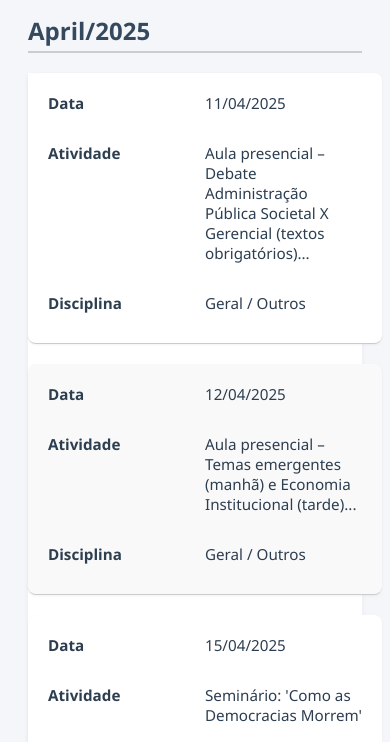
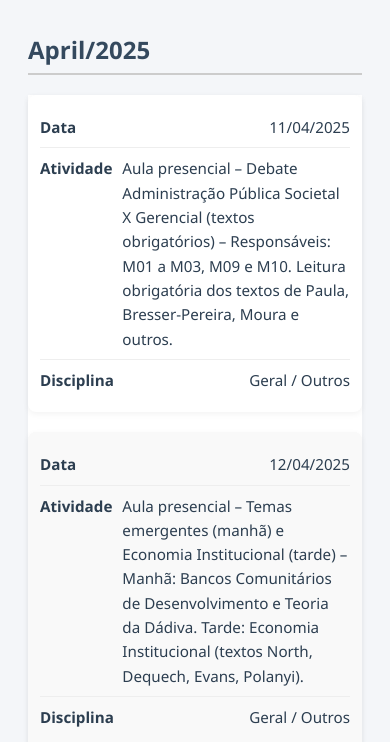
Before and after one commit to Netto01/mestrado, a plain HTML site: page index.html in a window 390 px wide. Shown: the part 161-903 px from the top of the page. Drawn offline with Linux system fonts and the light colour scheme.

Commit message:
Update index.html

```diff
--- a/index.html
+++ b/index.html
@@ -1,8 +1,8 @@
 <!DOCTYPE html>
 <html lang="pt-BR">
 <head>
-    <meta charset="UTF-8">
-    <meta name="viewport" content="width=device-width, initial-scale=1.0">
+  <meta charset="UTF-8" />
+  <meta name="viewport" content="width=device-width, initial-scale=1.0"/>
   <title>Agenda do Mestrado - Abril a Julho 2025</title>
   <style>
     body {
@@ -10,6 +10,7 @@
       background-color: #f4f6f9;
       color: #2c3e50;
       padding: 20px;
+      line-height: 1.6;
     }
 
     h1 {
@@ -43,6 +44,7 @@
       padding: 10px;
       text-align: left;
       font-size: 0.95em;
+      vertical-align: top;
     }
 
     .agenda-table th {
@@ -65,41 +67,45 @@
       margin-top: 40px;
     }
 
+    /* Responsividade aprimorada */
     @media (max-width: 768px) {
-            .agenda-table, .agenda-table thead, .agenda-table tbody, .agenda-table th, .agenda-table td, .agenda-table tr {
-                display: block;
-                width: 100%;
+      .agenda-table {
+        border: none;
       }
 
       .agenda-table thead {
         display: none;
       }
 
+      .agenda-table tr {
+        display: block;
+        margin-bottom: 20px;
+        background: #fff;
+        box-shadow: 0 2px 6px rgba(0, 0, 0, 0.05);
+        border-radius: 8px;
+        overflow: hidden;
+        padding: 12px;
+      }
+
       .agenda-table td {
+        display: flex;
+        justify-content: space-between;
+        padding: 8px 0;
         border: none;
-                position: relative;
-                padding-left: 50%;
-                margin-bottom: 10px;
-                box-sizing: border-box;
+        border-bottom: 1px solid #eee;
+        font-size: 0.95em;
+      }
+
+      .agenda-table td:last-child {
+        border-bottom: none;
       }
 
       .agenda-table td::before {
         content: attr(data-label);
-                position: absolute;
-                left: 10px;
-                top: 10px;
-                width: 45%;
         font-weight: bold;
-                white-space: nowrap;
-            }
-
-            .agenda-table tr {
-                margin-bottom: 20px;
-                border-bottom: 1px solid #ccc;
-                background: #fff;
-                box-shadow: 0 1px 3px rgba(0,0,0,0.05);
-                padding: 10px;
-                border-radius: 8px;
+        flex-basis: 40%;
+        padding-right: 10px;
+        color: #2c3e50;
       }
     }
   </style>
@@ -107,7 +113,6 @@
 <body>
   <h1>Agenda do Mestrado<br><small>Abril a Julho de 2025</small></h1>
 
-    <!-- Abril -->
   <h2>April/2025</h2>
   <table class="dataframe agenda-table">
     <thead>
@@ -118,16 +123,15 @@
       </tr>
     </thead>
     <tbody>
-            <tr><td>11/04/2025</td><td>Aula presencial – Debate Administração Pública Societal X Gerencial (textos obrigatórios)...</td><td>Geral / Outros</td></tr>
-            <tr><td>12/04/2025</td><td>Aula presencial – Temas emergentes (manhã) e Economia Institucional (tarde)...</td><td>Geral / Outros</td></tr>
+      <tr><td>11/04/2025</td><td>Aula presencial – Debate Administração Pública Societal X Gerencial (textos obrigatórios) – Responsáveis: M01 a M03, M09 e M10. Leitura obrigatória dos textos de Paula, Bresser-Pereira, Moura e outros.</td><td>Geral / Outros</td></tr>
+      <tr><td>12/04/2025</td><td>Aula presencial – Temas emergentes (manhã) e Economia Institucional (tarde) – Manhã: Bancos Comunitários de Desenvolvimento e Teoria da Dádiva. Tarde: Economia Institucional (textos North, Dequech, Evans, Polanyi).</td><td>Geral / Outros</td></tr>
       <tr><td>15/04/2025</td><td>Seminário: 'Como as Democracias Morrem'</td><td>Teoria do Desenvolvimento Regional I</td></tr>
       <tr><td>22/04/2025</td><td>Seminário: 'Universidade e Território'</td><td>Teoria do Desenvolvimento Regional I</td></tr>
       <tr><td>25/04/2025</td><td>Seminário: Redes Sociotécnicas da Agricultura Familiar</td><td>Teoria do Desenvolvimento Regional I</td></tr>
-            <tr><td>30/04/2025</td><td>📌 Entrega da resenha dos Textos 3 e 20 (Prof. Nilton)...</td><td>Geral / Outros</td></tr>
+      <tr><td>30/04/2025</td><td>📌 Entrega da resenha dos Textos 3 e 20 (Prof. Nilton) – Referente à disciplina com Prof. Nilton. Resenha dos textos indicados da obra 'A Cultura Importa'.</td><td>Geral / Outros</td></tr>
     </tbody>
   </table>
 
-    <!-- Maio -->
   <h2>May/2025</h2>
   <table class="dataframe agenda-table">
     <thead>
@@ -139,21 +143,20 @@
     </thead>
     <tbody>
       <tr><td>02/05/2025</td><td>Seminário: Organização do Quadro Social (OQS)</td><td>Teoria do Desenvolvimento Regional I</td></tr>
-            <tr><td>06/05/2025</td><td>Seminário: Reflexões sobre a Amazônia no século XXI</td><td>Teoria do Desenvolvimento Regional I</td></tr>
-            <tr><td>09/05/2025</td><td>📌 Entrega do planejamento do trabalho final (Prof. Diego)</td><td>Políticas Públicas, Instituições e Desenvolvimento Socioterritorial</td></tr>
-            <tr><td>09/05/2025</td><td>Aula presencial – Decolonialidade e Inclusão Produtiva Rural I</td><td>Seminários Temáticos</td></tr>
-            <tr><td>10/05/2025</td><td>Aula presencial – Debate resenhas (manhã) e Desenvolvimento Territorial (tarde)</td><td>Geral / Outros</td></tr>
+      <tr><td>06/05/2025</td><td>Seminário: Reflexões sobre a Amazônia no século XXI – Teoria do Desenvolvimento Regional I</td><td>Teoria do Desenvolvimento Regional I</td></tr>
+      <tr><td>09/05/2025</td><td>📌 Entrega do planejamento do trabalho final (Prof. Diego) – Enviar até essa data por e-mail ao prof. Diego, pode ser em grupo (até 3 alunos).</td><td>Políticas Públicas, Instituições e Desenvolvimento Socioterritorial</td></tr>
+      <tr><td>09/05/2025</td><td>Aula presencial – Decolonialidade e Inclusão Produtiva Rural I – Temas: Decolonialidade e Gestão Social e Território (textos Cunha, Hernandez, Cançado, Milagres). Seminário: Inclusão Produtiva Rural I</td><td>Seminários Temáticos</td></tr>
+      <tr><td>10/05/2025</td><td>Aula presencial – Debate resenhas (manhã) e Desenvolvimento Territorial (tarde) – Debate de resenhas (textos ST. Louis, Oliveira, Guimarães, Bariani). Tarde: Discussão sobre desenvolvimento territorial.</td><td>Geral / Outros</td></tr>
       <tr><td>13/05/2025</td><td>Seminário: Formação do Brasil Contemporâneo + Segurança e Crime no TO</td><td>Teoria do Desenvolvimento Regional I</td></tr>
-            <tr><td>16/05/2025</td><td>Aula remota – Palestra Prof. Antônio Carlos Brandão</td><td>Políticas Públicas, Instituições e Desenvolvimento Socioterritorial</td></tr>
-            <tr><td>17/05/2025</td><td>Apresentação da ideia de dissertação (constructos aplicados)</td><td>Políticas Públicas, Instituições e Desenvolvimento Socioterritorial</td></tr>
-            <tr><td>20/05/2025</td><td>Seminário: Geografia e Economia</td><td>Teoria do Desenvolvimento Regional I</td></tr>
+      <tr><td>16/05/2025</td><td>Aula remota – Palestra Prof. Antônio Carlos Brandão (IPPUR/UFRJ)</td><td>Políticas Públicas, Instituições e Desenvolvimento Socioterritorial</td></tr>
+      <tr><td>17/05/2025</td><td>Apresentação da ideia de dissertação (constructos aplicados) – Apresentação da proposta de dissertação e relação com constructos como gestão social, território e instituições.</td><td>Políticas Públicas, Instituições e Desenvolvimento Socioterritorial</td></tr>
+      <tr><td>20/05/2025</td><td>Seminário: Geografia e Economia – Teoria do Desenvolvimento Regional I</td><td>Teoria do Desenvolvimento Regional I</td></tr>
       <tr><td>23/05/2025</td><td>Seminário: Inclusão Produtiva Rural II</td><td>Teoria do Desenvolvimento Regional I</td></tr>
       <tr><td>27/05/2025</td><td>Seminário: Território e Poder</td><td>Teoria do Desenvolvimento Regional I</td></tr>
-            <tr><td>30/05/2025</td><td>Seminário: Políticas Públicas de Inclusão Produtiva</td><td>Teoria do Desenvolvimento Regional I</td></tr>
+      <tr><td>30/05/2025</td><td>Seminário: Políticas Públicas de Inclusão Produtiva da Agricultura Familiar</td><td>Teoria do Desenvolvimento Regional I</td></tr>
     </tbody>
   </table>
 
-    <!-- Junho -->
   <h2>June/2025</h2>
   <table class="dataframe agenda-table">
     <thead>
@@ -173,7 +176,6 @@
     </tbody>
   </table>
 
-    <!-- Julho -->
   <h2>July/2025</h2>
   <table class="dataframe agenda-table">
     <thead>
@@ -189,11 +191,10 @@
   </table>
 
   <div class="footer">
-        Atualizado por Neto em 09/04/2025 as 22h42min horário de brasília · Universidade Federal do Tocantins · PPGDR
+    Atualizado por Neto em 09/04/2025 as 22h49min horário de Brasília · Universidade Federal do Tocantins · PPGDR
   </div>
 
   <script>
-        // Adiciona os data-labels automaticamente
     document.querySelectorAll('.agenda-table').forEach(table => {
       const headers = Array.from(table.querySelectorAll('thead th')).map(th => th.innerText);
       table.querySelectorAll('tbody tr').forEach(row => {
```
Lines whose indentation alone changed are shown as unchanged.
